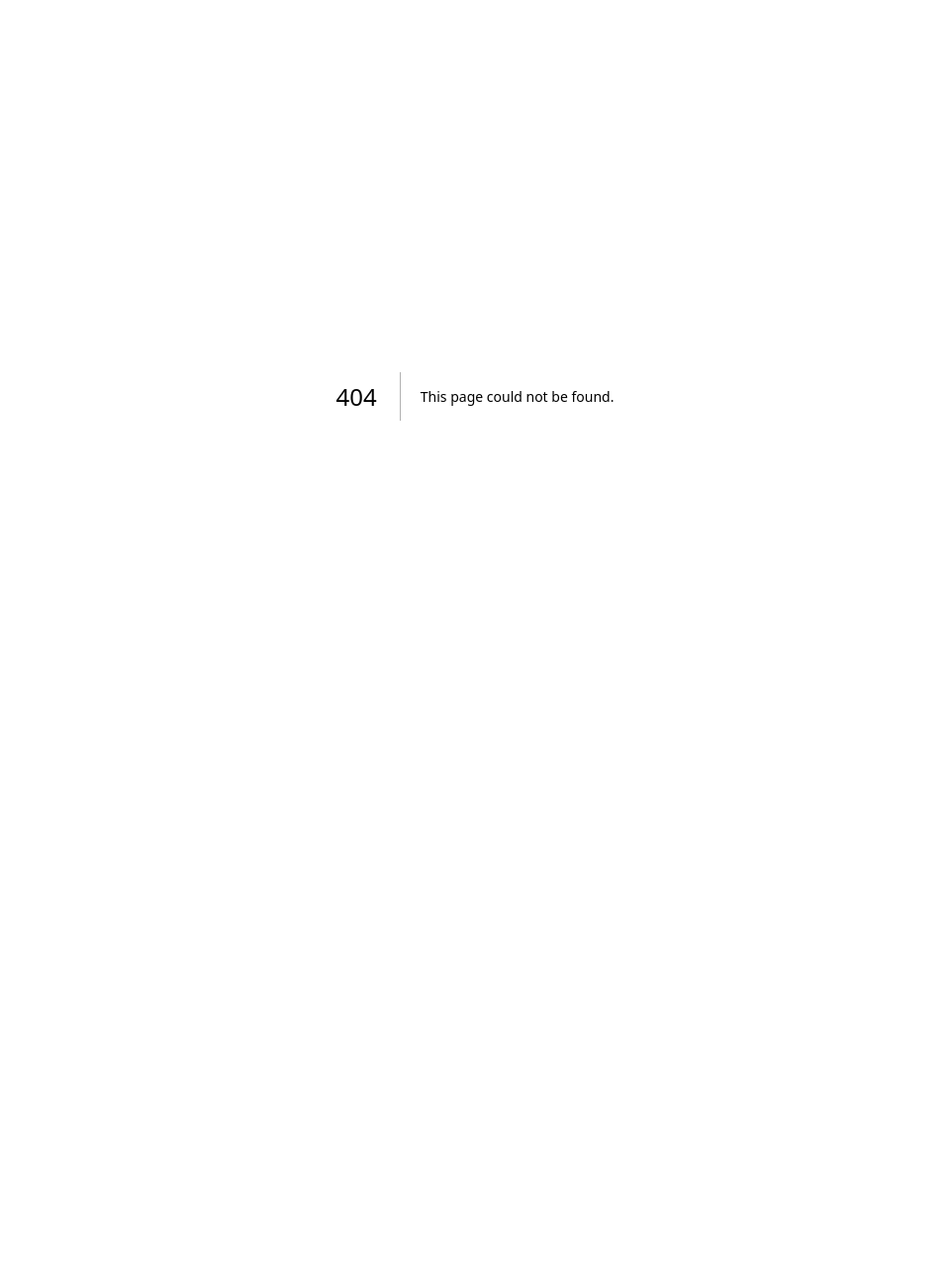
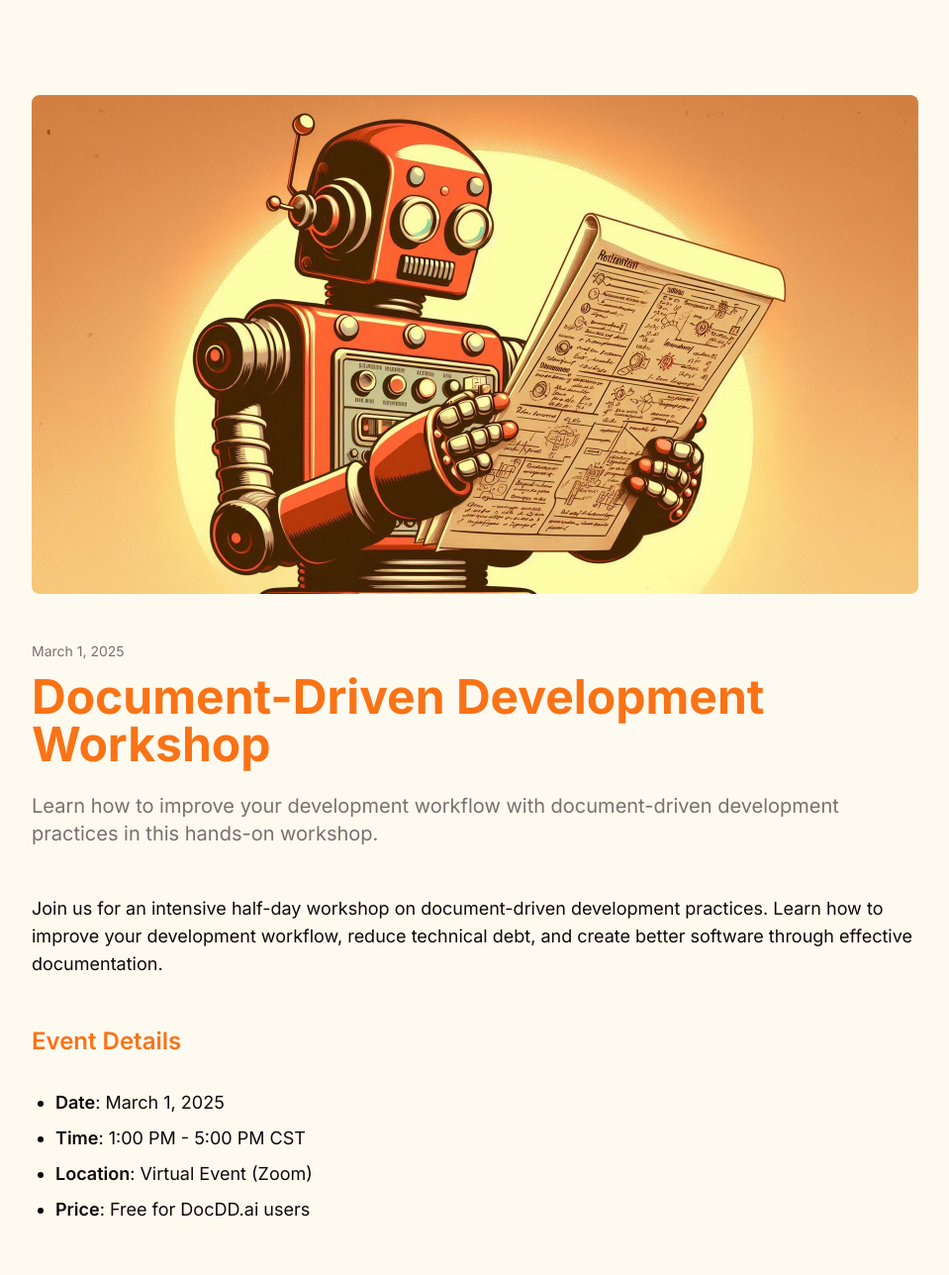
Before and after one commit to vicesoftware/doc-driven-dev, a Next.js app: page /events/doc-driven-dev-workshop in a window 1280 px wide. Before the commit this address had no page. Shown: the top 1288 px of the page at 99% size, without its empty margins (160-1119 px from the left). Before the commit the page ends 800 px from the top, so only its background shows below. Built offline with nearby package versions, Linux system fonts and the light colour scheme.

Commit message:
feat: implement event detail pages
- Add event detail pages for AI Hackathon and Workshop
- Update MDX content styling to match articles
- Remove frontmatter in favor of direct content

```diff
--- /dev/null
+++ b/app/events/ai-hackathon-2025/page.tsx
@@ -0,0 +1,38 @@
+'use client'
+
+import MDXContent from '@/components/MDXContent'
+import Event from './event.mdx'
+import Image from 'next/image'
+
+export default function AIHackathonPage() {
+  return (
+    <article className="max-w-4xl mx-auto pt-24 pb-16 overflow-x-hidden">
+      <div className="relative aspect-video mb-12 overflow-hidden rounded-lg">
+        <Image
+          src="/images/ai-hackathon.jpeg"
+          alt="AI Hackathon 2025 event banner"
+          fill
+          sizes="(max-width: 640px) 100vw, (max-width: 1200px) 85vw, 1200px"
+          className="object-cover"
+          priority
+        />
+      </div>
+
+      <header className="mb-12">
+        <div className="text-sm text-muted-foreground mb-3">February 15-16, 2025</div>
+        <h1 className="text-4xl md:text-5xl font-bold text-primary mb-6">
+          AI Hackathon 2025: Building the Future
+        </h1>
+        <div className="text-xl text-muted-foreground">
+          Join us for a weekend of innovation and coding as we explore the latest in AI technology and build groundbreaking applications.
+        </div>
+      </header>
+
+      <div className="prose prose-invert max-w-none">
+        <MDXContent>
+          <Event />
+        </MDXContent>
+      </div>
+    </article>
+  )
+}
--- a/app/events/content/doc-driven-dev-workshop.mdx
+++ b/app/events/doc-driven-dev-workshop/event.mdx
@@ -1,24 +1,13 @@
----
-title: "Document-Driven Development Workshop"
-description: "Learn how to improve your development workflow with document-driven development practices in this hands-on workshop."
-date: "2025-03-01T13:00:00-06:00"
-endDate: "2025-03-01T17:00:00-06:00"
-location: "Virtual Event"
-image: "/images/doc-workshop.jpeg"
----
-
-# Document-Driven Development Workshop
-
 Join us for an intensive half-day workshop on document-driven development practices. Learn how to improve your development workflow, reduce technical debt, and create better software through effective documentation.
 
-## Event Details
+<div className="text-2xl font-semibold text-primary mb-8 mt-12">Event Details</div>
 
 - **Date**: March 1, 2025
 - **Time**: 1:00 PM - 5:00 PM CST
 - **Location**: Virtual Event (Zoom)
 - **Price**: Free for DocDD.ai users
 
-## Workshop Contents
+<div className="text-2xl font-semibold text-primary mb-8 mt-12">Workshop Contents</div>
 
 - Introduction to document-driven development
 - Setting up your documentation workflow
@@ -27,7 +16,7 @@ Join us for an intensive half-day workshop on document-driven development practi
 - Best practices and common pitfalls
 - Live coding demonstrations
 
-## Schedule
+<div className="text-2xl font-semibold text-primary mb-8 mt-12">Schedule</div>
 
 - 1:00 PM: Introduction and Overview
 - 1:30 PM: Core Concepts and Methodology
@@ -36,12 +25,12 @@ Join us for an intensive half-day workshop on document-driven development practi
 - 4:00 PM: Q&A and Discussion
 - 4:45 PM: Wrap-up and Next Steps
 
-## Requirements
+<div className="text-2xl font-semibold text-primary mb-8 mt-12">Requirements</div>
 
 - Basic understanding of software development
 - Familiarity with version control (Git)
 - A computer with a modern web browser
 
-## Registration
+<div className="text-2xl font-semibold text-primary mb-8 mt-12">Registration</div>
 
 Limited to 50 participants to ensure quality interaction. Register now to reserve your spot!
--- /dev/null
+++ b/app/events/doc-driven-dev-workshop/page.tsx
@@ -0,0 +1,38 @@
+'use client'
+
+import MDXContent from '@/components/MDXContent'
+import Event from './event.mdx'
+import Image from 'next/image'
+
+export default function DocDrivenDevWorkshopPage() {
+  return (
+    <article className="max-w-4xl mx-auto pt-24 pb-16 overflow-x-hidden">
+      <div className="relative aspect-video mb-12 overflow-hidden rounded-lg">
+        <Image
+          src="/images/doc-workshop.jpeg"
+          alt="Document-Driven Development Workshop banner"
+          fill
+          sizes="(max-width: 640px) 100vw, (max-width: 1200px) 85vw, 1200px"
+          className="object-cover"
+          priority
+        />
+      </div>
+
+      <header className="mb-12">
+        <div className="text-sm text-muted-foreground mb-3">March 1, 2025</div>
+        <h1 className="text-4xl md:text-5xl font-bold text-primary mb-6">
+          Document-Driven Development Workshop
+        </h1>
+        <div className="text-xl text-muted-foreground">
+          Learn how to improve your development workflow with document-driven development practices in this hands-on workshop.
+        </div>
+      </header>
+
+      <div className="prose prose-invert max-w-none">
+        <MDXContent>
+          <Event />
+        </MDXContent>
+      </div>
+    </article>
+  )
+}
```
Also changed, not shown: app/events/ai-hackathon-2025/event.mdx (renamed from app/events/content/ai-hackathon-2025.mdx, +6 -17 lines).
